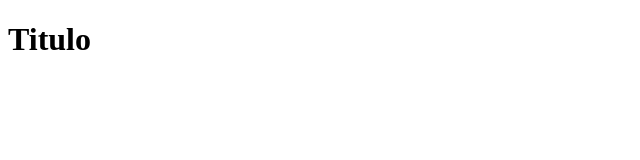
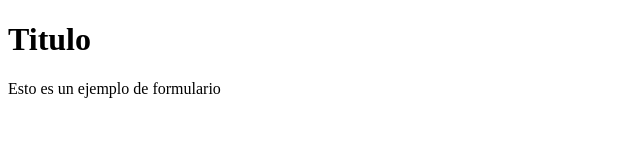
Before and after one commit to migcabvid/Ejemplo-1-Versionado, a plain HTML site: page index.html in a window 1280 px wide. Shown: the whole page, without its empty margins (0-640 px from the left). Drawn offline with Linux system fonts and the light colour scheme.

Commit message:
añadido etiqueta parrafo

```diff
--- a/index.html
+++ b/index.html
@@ -7,5 +7,6 @@
 </head>
 <body>
     <h1>Titulo</h1>
+    <p>Esto es un ejemplo de formulario</p>
 </body>
 </html>
```
